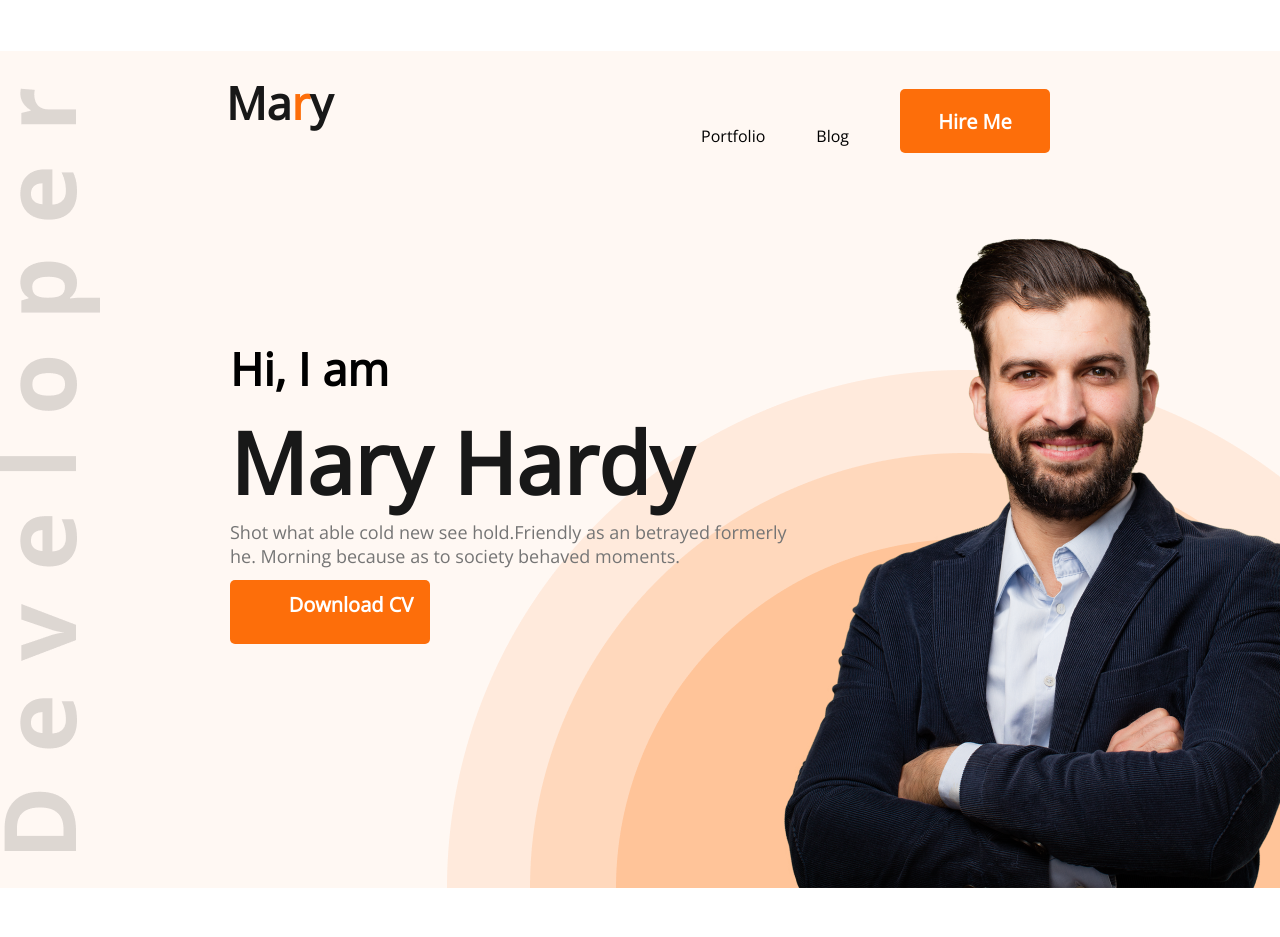
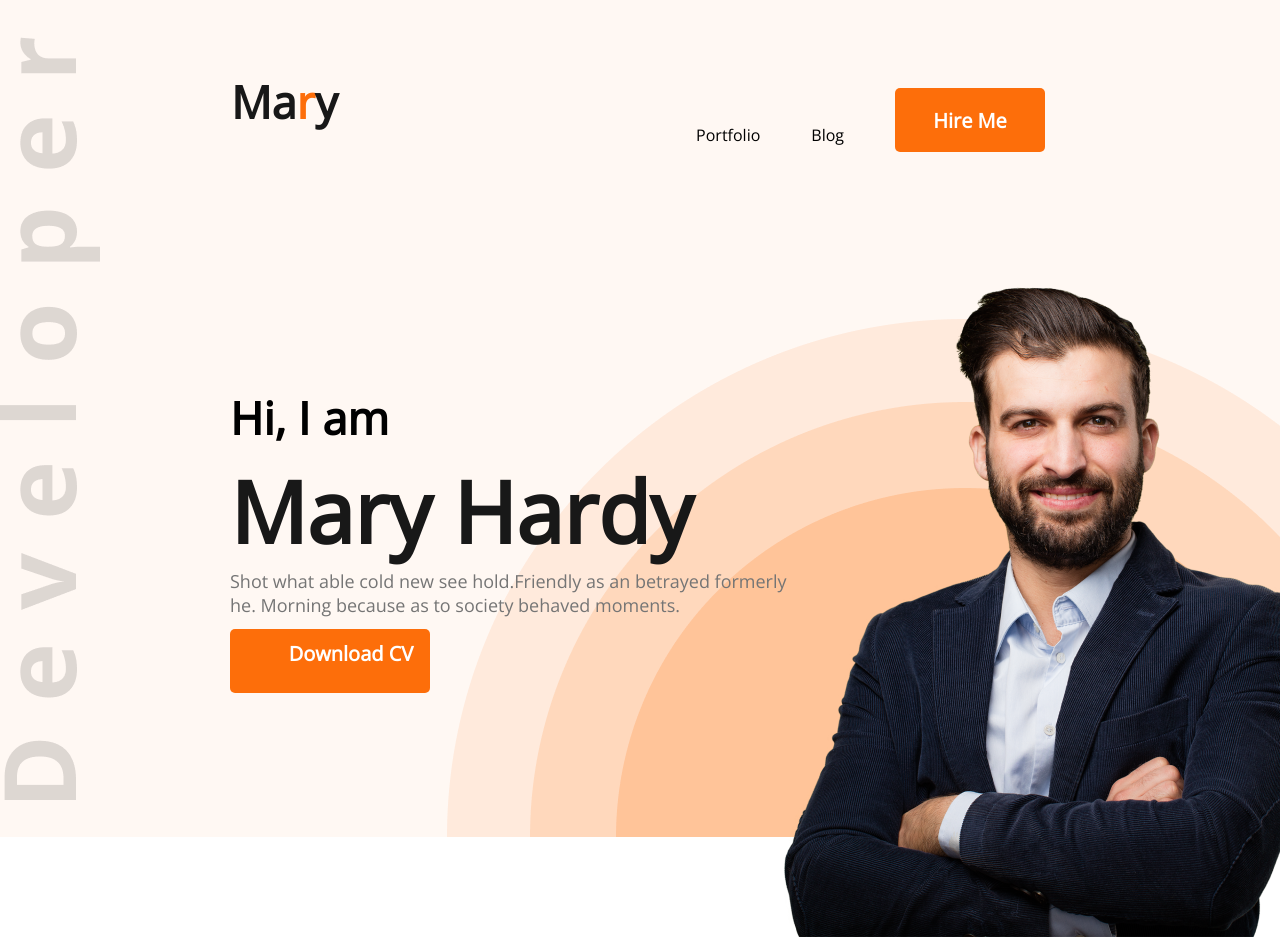
Before and after one commit to masudi-22/Developer-portfolio, a plain HTML site: page index.html in a window 1280 px wide. Shown: the top 937 px of the page. Drawn offline with nearby package versions, Linux system fonts and the light colour scheme.

Commit message:
fixed nav

```diff
--- a/styles/portfolio.css
+++ b/styles/portfolio.css
@@ -24,7 +24,7 @@ nav{
     display: flex;
     justify-content: space-between;
     align-items: center;
-    margin-top: 51px;
+    padding: 50px 5px;
 }
 nav li{
     list-style: none;
```
